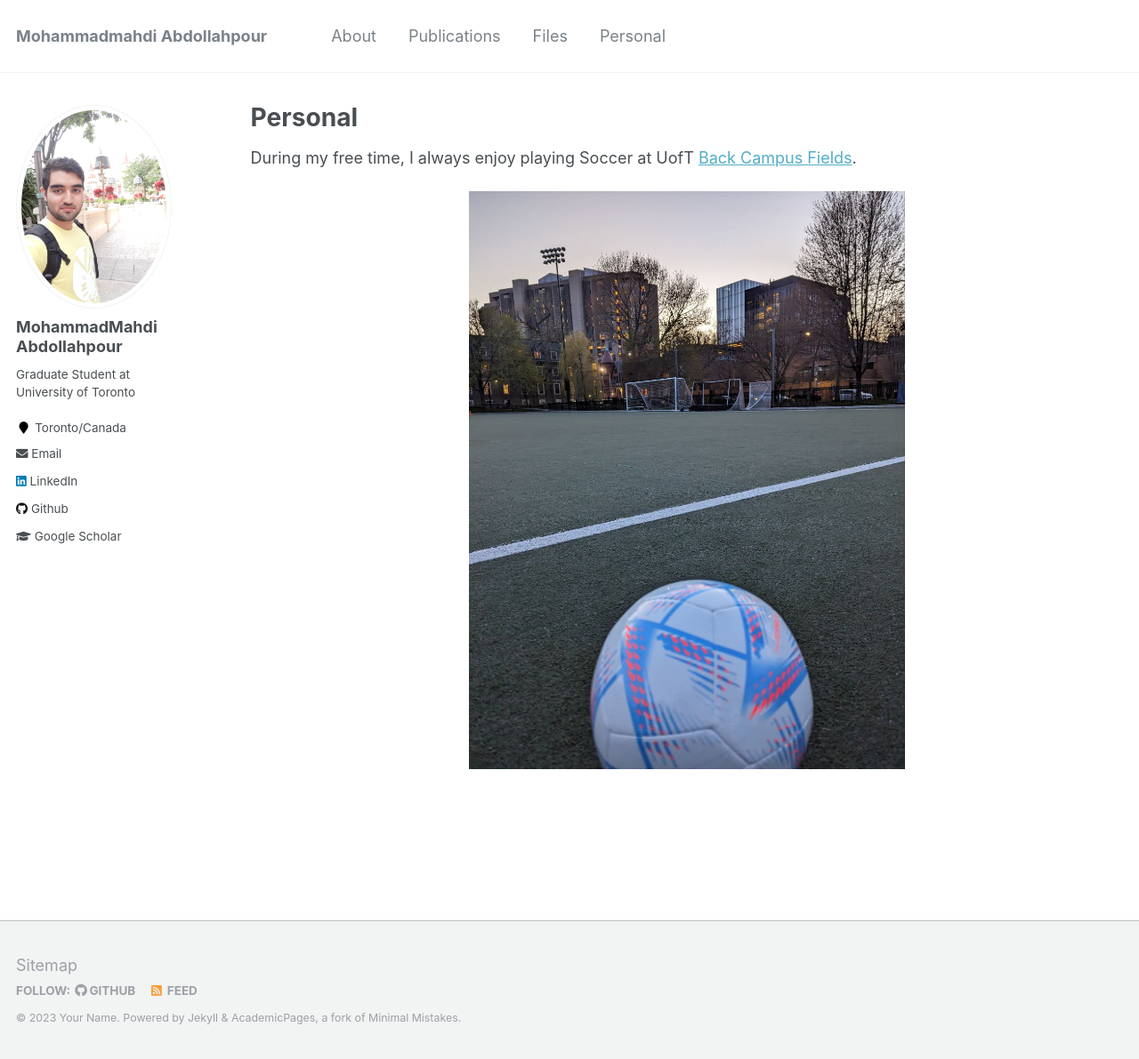
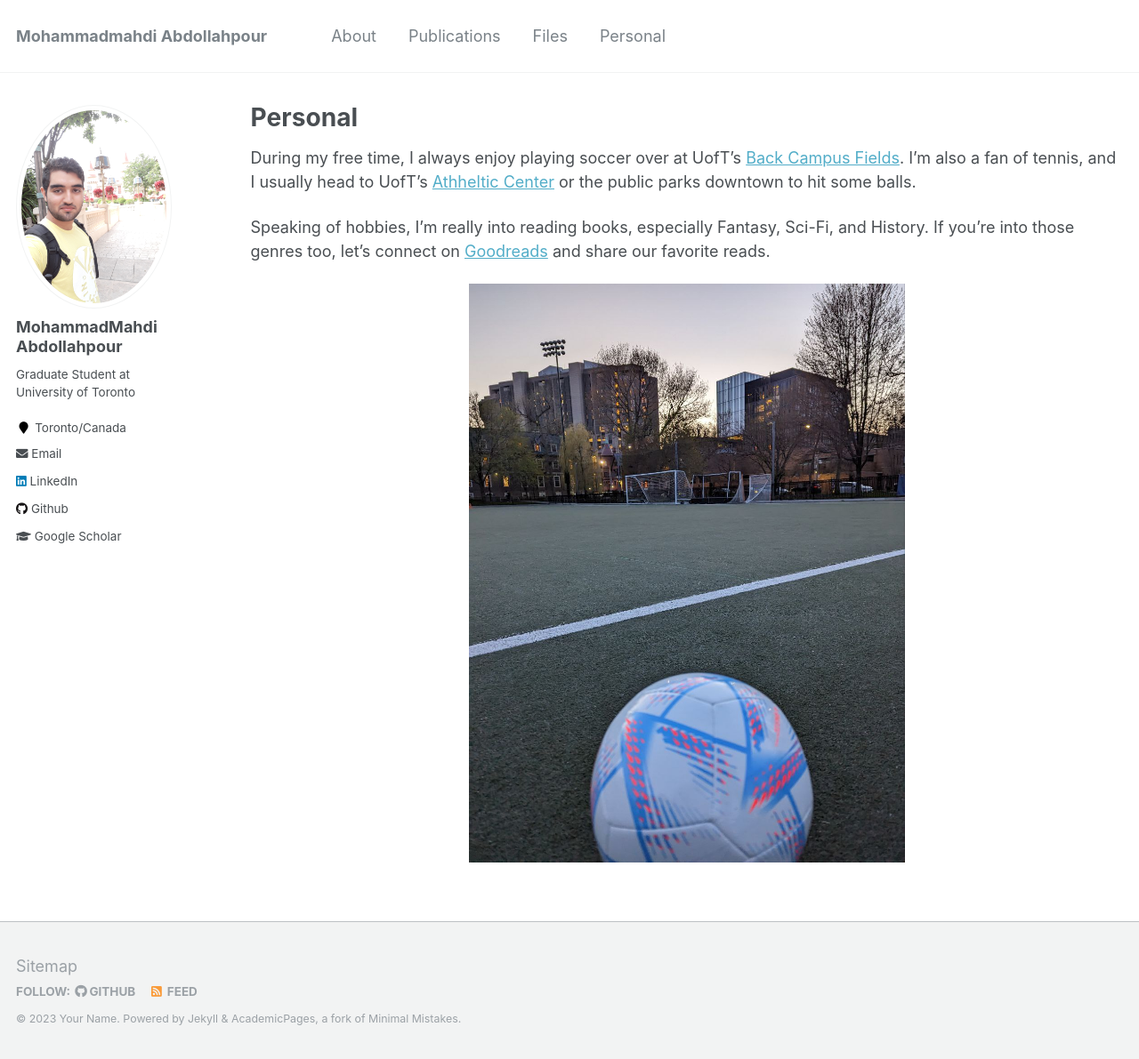
Before and after one commit to mahdiabdollahpour/mahdiabdollahpour.github.io, a Jekyll site: the page built from _pages/personal.md, in a window 1280 px wide and 1191 px high. Shown: the whole window at 89% size. Built offline with Jekyll 4.4.1, drawn with Linux system fonts in a browser that asks for light colours.

Commit message:
Update personal.md

```diff
--- a/_pages/personal.md
+++ b/_pages/personal.md
@@ -7,10 +7,9 @@ redirect_from:
   - /about/
   - /about.html
 ---
+During my free time, I always enjoy playing soccer over at UofT's [Back Campus Fields](https://kpe.utoronto.ca/facility/back-campus-fields). I'm also a fan of tennis, and I usually head to UofT's [Athheltic Center](https://kpe.utoronto.ca/facility/athletic-centre) or the public parks downtown to hit some balls.
 
-
-During my free time, I always enjoy playing Soccer at UofT [Back Campus Fields](https://kpe.utoronto.ca/facility/back-campus-fields).
-
+Speaking of hobbies, I'm really into reading books, especially Fantasy, Sci-Fi, and History. If you're into those genres too, let's connect on [Goodreads](https://www.goodreads.com/user/show/61438150-mahdi-abdollahpour) and share our favorite reads.
 
 <img src="https://github.com/mahdiabdollahpour/mahdiabdollahpour.github.io/blob/master/images/ball.jpg?raw=true" width="300" style="  display: block;
   margin-left: auto;
```
